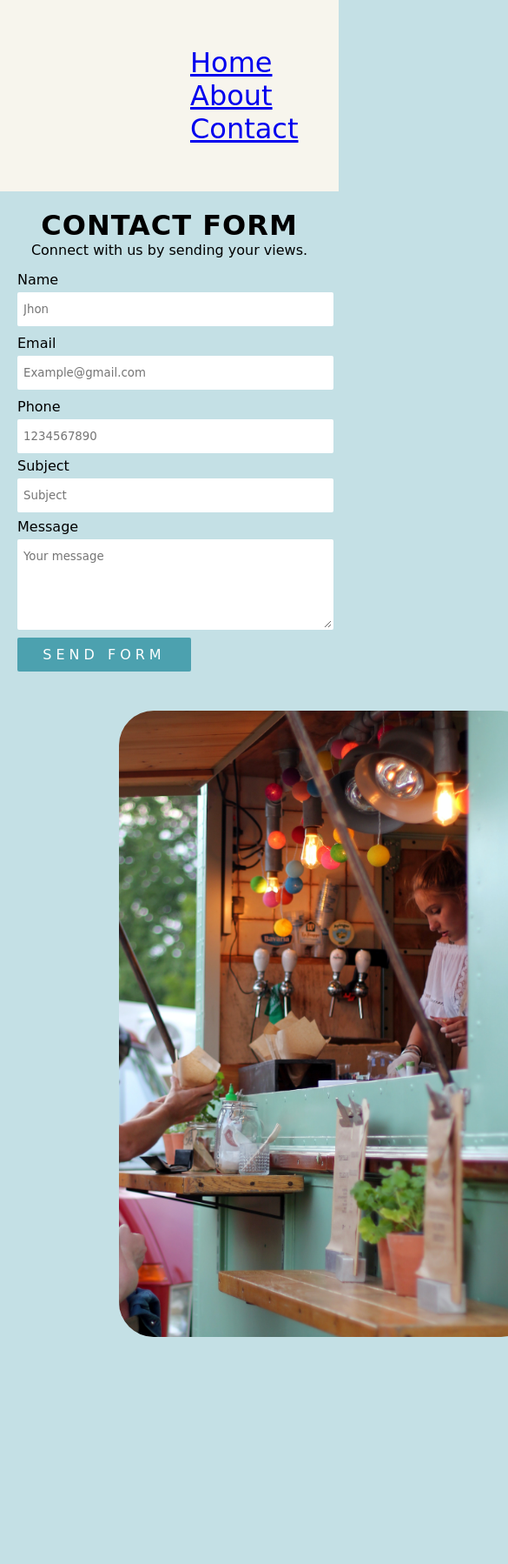
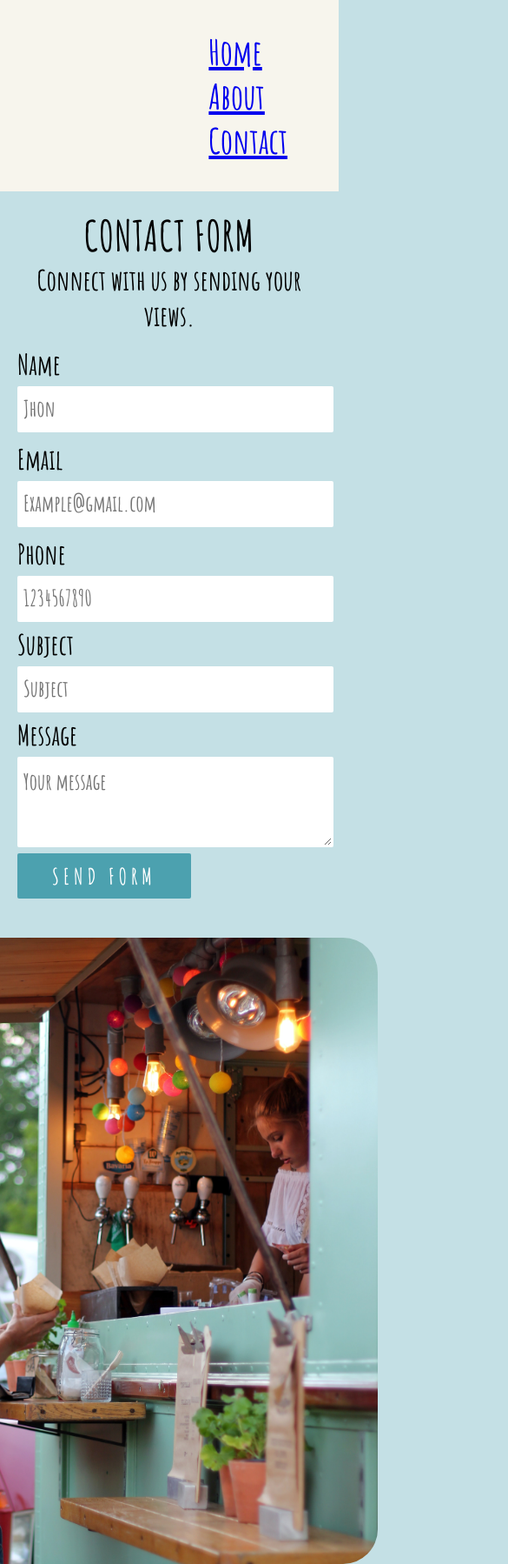
Before and after one commit to chasingeuphoria/UI, a plain HTML site: page contact.html in a window 390 px wide. Shown: the top 1798 px of the page at 87% size, 585 px wide, since content can reach past the window. Before the commit the page ends 1541 px from the top, so only its background shows below. Drawn offline with Linux system fonts and the light colour scheme; a web font is replaced by a local one.

Commit message:
added media queries

```diff
--- a/style2.css
+++ b/style2.css
@@ -1,5 +1,4 @@
-
-@import url("https://fonts.googleapis.com/css?family=Kavivanar");
+@import url('https://fonts.googleapis.com/css2?family=Amatic+SC:wght@700&family=Lora:ital@1&display=swap');
 
 * {
   margin: 0;
@@ -8,10 +7,23 @@
 }
 
 body {
-  font-family: "Kavivanar", cursive;
+  font-family:'Amatic SC', cursive;;
   background: #c4e0e5;
+  font-weight: 500;
+  font-size: 62.5%;
 }
 
+p {
+  font-size: 2rem;
+}
+
+input {
+  font-size: 1.6rem;
+}
+
+textarea {
+  font-size: 1.6rem;
+}
 /* nav bar */
 
 .nav_bar {
@@ -39,7 +51,7 @@ body {
 }
 
 .nav_links li a {
-  font-size: 2rem;
+  font-size: 2.5rem;
   transition: all 0.3s ease 0s;
   background-color:#F7F5ED;
 }
@@ -68,6 +80,7 @@ body {
 
 .content h1 {
   letter-spacing: 1px;
+  font-size: 3rem;
 }
 
 
@@ -106,6 +119,7 @@ body {
 .form .label {
   margin-bottom: 5px;
   text-transform: capitalize;
+  font-size: 2rem;
 }
 
 /* top-contact */
@@ -140,29 +154,42 @@ body {
   text-transform: uppercase;
   letter-spacing: 5px;
   cursor: pointer;
+  font-size: 1.6rem;
 }
 
 ::-webkit-input-placeholder {
   /* Chrome/Opera/Safari */
-  font-family: "Kavivanar", cursive;
+  font-family:'Amatic SC', cursive;;
 }
 ::-moz-placeholder {
   /* Firefox 19+ */
-  font-family: "Kavivanar", cursive;
+  font-family:'Amatic SC', cursive;;
 }
 :-ms-input-placeholder {
   /* IE 10+ */
-  font-family: "Kavivanar", cursive;
+  font-family:'Amatic SC', cursive;;
 }
 
-.closing-img > img{
+.closing-img {
+  display: flex;
+  justify-content: center;
+}
+
+.closing-img > img {
+  align-items: center;
   width: 30rem;
   border-radius: 40px;
   margin: 0 35%;
 }
 
+  @media screen and (max-width: 800px){
+    .wrapper {
+      width: 100%;
+    }
+  }
 
-@media screen and (max-width: 460px) {
+
+  @media screen and (max-width: 500px) {
     .top-form .inner-form {
       width: 100%;
       margin: 5px 0;
@@ -175,3 +202,9 @@ body {
     .form {
       margin-top: 10px;
     }
+
+    .nav_links {
+      display: flex;
+      flex-flow: column;
+    }
+  }
--- a/styles.css
+++ b/styles.css
@@ -104,7 +104,6 @@ h3 {
 
 .break {
   background-color: #F7F5ED;
-  margin: 0 2%;
   border-radius: 40px;
 }
 /* example pictures start here */
@@ -180,3 +179,111 @@ footer{
   background-color: #FFA384;
   padding-right: 20px;
 }
+
+@media screen and (max-width: 800px){
+  .nav_links li a {
+    font-size: 2rem;
+    display: flex;
+  }
+
+  header {
+    width: 100%;
+  }
+
+  #intro {
+    width: 99%;
+  }
+
+  .intro-pic {
+    height: 40rem;
+}
+
+h1 {
+  font-size: 6rem;
+}
+
+.break {
+  display: flex;
+  flex-flow: column;
+  width: 100%;
+  border-radius: 0;
+}
+
+.break h2, h3 {
+  font-size: 2rem;
+}
+
+
+.img-top img, .img-bottom img {
+  margin: 1%;
+  width: 10rem;
+  height: 10rem;
+  border-radius: 50%;
+}
+
+footer {
+  width: 100%;
+  display: block;
+  overflow: hidden;
+  padding: 20px 0;
+  background-color: #FFA384;
+}
+}
+
+@media screen and (max-width: 500px) {
+header {
+  display: flex;
+  justify-content: center;
+  flex-flow: column;
+  width: 100%;
+  padding: 10px 5%;
+}
+
+button {
+  font-size: 1.6rem;
+}
+
+#intro {
+  display: flex;
+  flex-flow: column;
+  width: 99%;
+}
+
+.intro-pic {
+  padding: 2%;
+  height: 30rem;
+  width: 25rem;
+}
+
+h1 {
+  font-size: 4rem;
+}
+
+.break {
+  width: 100%;
+}
+
+.break h3 {
+  font-size: 1.6rem;
+}
+
+.img-top, .img-bottom {
+  width: 98%;
+  margin: 1%
+}
+
+.img-top img, .img-bottom img {
+  margin: 1%;
+  width: 8rem;
+  height: 8rem;
+  border-radius: 50%;
+}
+
+
+.inner-footer {
+  width: 100%;
+}
+
+
+
+}
```
Lines whose indentation alone changed are shown as unchanged.
